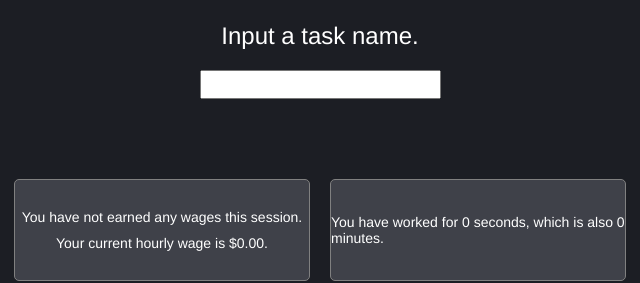
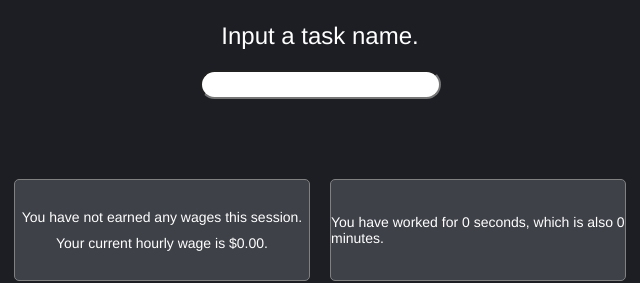
Before and after one commit to Endeared/telus_ODA_helper, a plain HTML site: page index.html in a window 1280 px wide. Both pictures are taken after a click on the button "Add Item". Shown: the part 466-749 px from the top of the page, 320-960 px from the left. Drawn offline with Linux system fonts and the light colour scheme; a web font is replaced by a local one.

Commit message:
Update index.html

```diff
--- a/index.html
+++ b/index.html
@@ -246,6 +246,10 @@
         gap: 20px;
     }
 
+    #firstInput, #input {
+        border-radius: 30px;
+    }
+
 
 </style>
 
```
